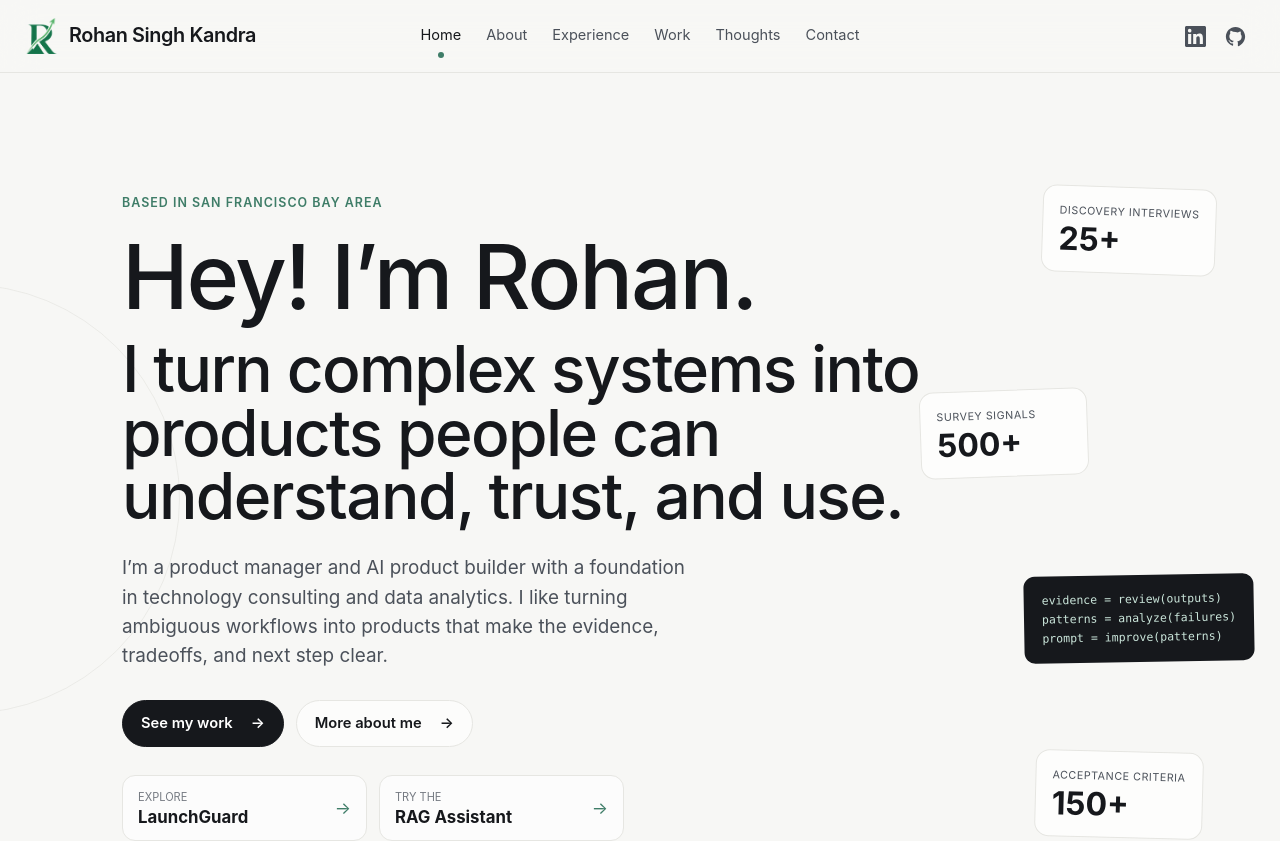
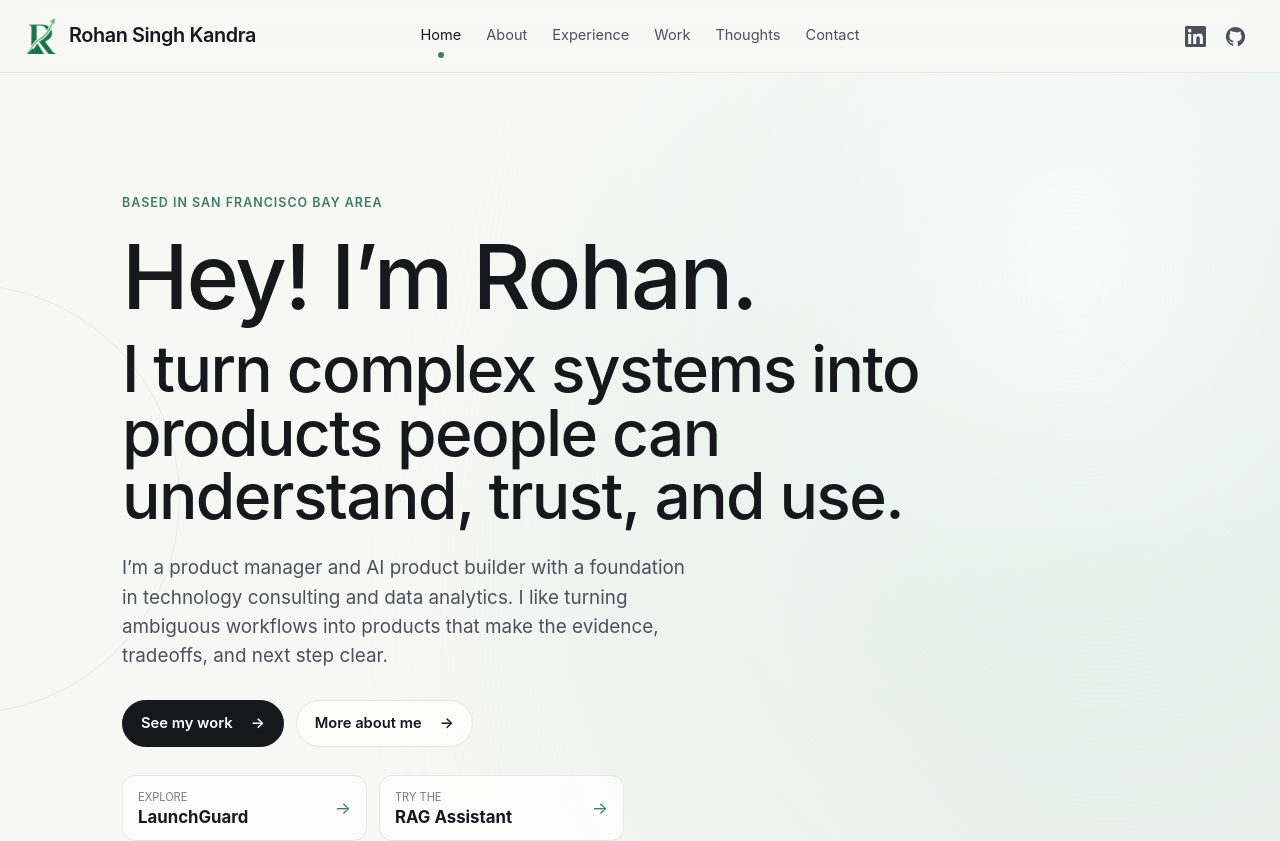
Before and after one commit to rohankandra1998-pmtech/RohanPortfolioWebsite, a Next.js app: page / in a window 1280 px wide. Shown: the top 841 px of the page. Built offline with nearby package versions, Linux system fonts and the light colour scheme.

Commit message:
feat: add glassy home hero gradient

```diff
--- a/app/globals.css
+++ b/app/globals.css
@@ -357,10 +357,57 @@ textarea:focus-visible {
   position: relative;
 }
 
+.hero--home {
+  background:
+    radial-gradient(
+      ellipse 58% 82% at 82% 43%,
+      rgba(205, 231, 220, 0.42) 0%,
+      rgba(225, 240, 234, 0.26) 45%,
+      rgba(247, 247, 245, 0) 78%
+    ),
+    var(--canvas);
+  isolation: isolate;
+}
+
+.hero--home::before {
+  background:
+    radial-gradient(
+      ellipse at 65% 31%,
+      rgba(255, 255, 255, 0.8) 0%,
+      rgba(255, 255, 255, 0.32) 30%,
+      rgba(255, 255, 255, 0) 65%
+    ),
+    radial-gradient(
+      ellipse at 69% 59%,
+      rgba(174, 213, 197, 0.3) 0%,
+      rgba(203, 229, 219, 0.22) 44%,
+      rgba(203, 229, 219, 0) 73%
+    ),
+    radial-gradient(
+      ellipse at 98% 24%,
+      rgba(203, 229, 228, 0.28) 0%,
+      rgba(203, 229, 228, 0) 62%
+    );
+  content: "";
+  filter: blur(46px);
+  inset: -18% -10% -16% 34%;
+  pointer-events: none;
+  position: absolute;
+  z-index: 0;
+}
+
 .hero__canvas {
   inset: 0;
   pointer-events: none;
   position: absolute;
+}
+
+.hero--home .hero__canvas {
+  z-index: 1;
+}
+
+.hero--home .scroll-cue {
+  z-index: 2;
 }
 
 .hero__content {
@@ -494,66 +541,6 @@ textarea:focus-visible {
   font-weight: 400;
   grid-column: 2;
   grid-row: 1 / 3;
-}
-
-.data-chip,
-.data-code {
-  color: var(--muted);
-  position: absolute;
-}
-
-.data-chip {
-  background: rgba(255, 255, 255, 0.72);
-  border: 1px solid var(--line);
-  border-radius: 14px;
-  display: grid;
-  gap: 4px;
-  min-width: 168px;
-  padding: 16px;
-}
-
-.data-chip small {
-  font-size: 0.67rem;
-  letter-spacing: 0.05em;
-  text-transform: uppercase;
-}
-
-.data-chip strong {
-  color: var(--ink);
-  font-family: var(--font-serif);
-  font-size: 2rem;
-  line-height: 1;
-}
-
-.data-chip--one {
-  right: 5%;
-  top: 13%;
-  transform: rotate(2deg);
-}
-
-.data-chip--two {
-  right: 15%;
-  top: 36%;
-  transform: rotate(-2deg);
-}
-
-.data-chip--three {
-  bottom: 13%;
-  right: 6%;
-  transform: rotate(1.5deg);
-}
-
-.data-code {
-  background: var(--ink);
-  border-radius: 11px;
-  color: #cbe6db;
-  font-family: ui-monospace, SFMono-Regular, Consolas, monospace;
-  font-size: 0.72rem;
-  line-height: 1.65;
-  padding: 15px 18px;
-  right: 2%;
-  top: 57%;
-  transform: rotate(-1deg);
 }
 
 .data-line {
@@ -2587,16 +2574,6 @@ a.writing-row:hover {
     justify-self: center;
   }
 
-  .data-chip--one,
-  .data-chip--three {
-    right: 2%;
-  }
-
-  .data-chip--two,
-  .data-code {
-    right: 6%;
-  }
-
   .rag-case-layout {
     gap: 36px;
     grid-template-columns: 220px minmax(0, 720px);
@@ -2620,12 +2597,6 @@ a.writing-row:hover {
 
   .hero__intro {
     max-width: 510px;
-  }
-
-  .data-chip,
-  .data-code {
-    opacity: 0.65;
-    transform: scale(0.86);
   }
 
   .now-grid {
@@ -2825,6 +2796,23 @@ a.writing-row:hover {
     min-height: auto;
   }
 
+  .hero--home {
+    background:
+      radial-gradient(
+        ellipse 96% 72% at 100% 34%,
+        rgba(206, 232, 221, 0.36) 0%,
+        rgba(226, 240, 234, 0.2) 48%,
+        rgba(247, 247, 245, 0) 78%
+      ),
+      var(--canvas);
+  }
+
+  .hero--home::before {
+    filter: blur(38px);
+    inset: -8% -45% -8% 20%;
+    opacity: 0.78;
+  }
+
   .hero__canvas {
     display: none;
   }
--- a/app/page.tsx
+++ b/app/page.tsx
@@ -40,27 +40,8 @@ const currentCards = [
 export default function HomePage() {
   return (
     <>
-      <section className="hero">
+      <section className="hero hero--home">
         <div className="hero__canvas" aria-hidden="true">
-          <span className="data-chip data-chip--one">
-            <small>discovery interviews</small>
-            <strong>25+</strong>
-          </span>
-          <span className="data-chip data-chip--two">
-            <small>survey signals</small>
-            <strong>500+</strong>
-          </span>
-          <span className="data-code data-code--one">
-            evidence = review(outputs)
-            <br />
-            patterns = analyze(failures)
-            <br />
-            prompt = improve(patterns)
-          </span>
-          <span className="data-chip data-chip--three">
-            <small>acceptance criteria</small>
-            <strong>150+</strong>
-          </span>
           <span className="data-line data-line--one" />
           <span className="data-line data-line--two" />
         </div>
```
